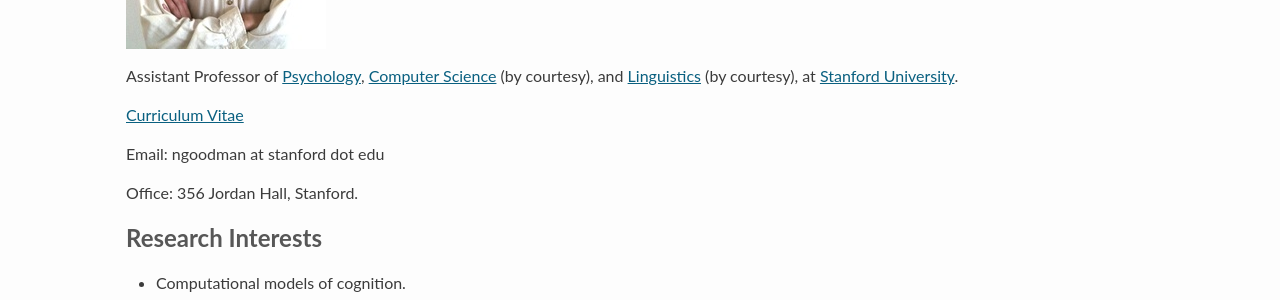
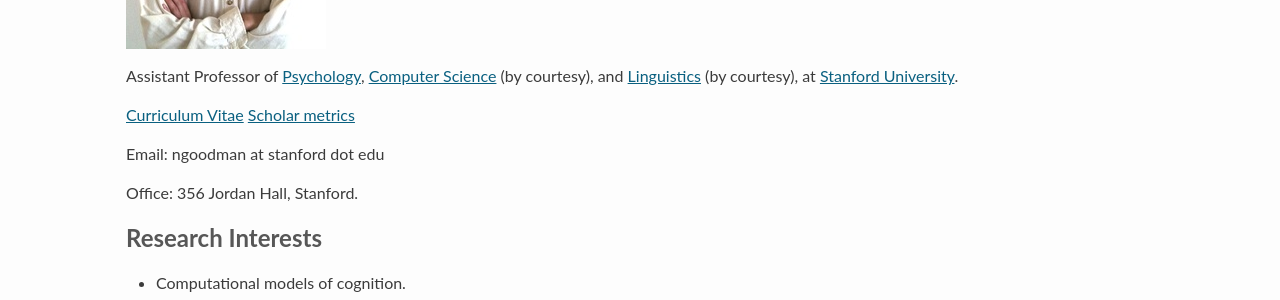
Before and after one commit to stanford-cocolab/cocolab.stanford.edu, a Jekyll site: the page built from ndg.md, in a window 1280 px wide. Shown: the part 367-667 px from the top of the page. Built offline with Jekyll 4.4.1, drawn with Linux system fonts in a browser that asks for light colours; Markdown is read by kramdown in place of the engine named in the settings.

Commit message:
add scholar to ndg

```diff
--- a/ndg.md
+++ b/ndg.md
@@ -10,6 +10,7 @@
 Assistant Professor of [Psychology](https://www.stanford.edu/dept/psychology/), [Computer Science](http://www-cs.stanford.edu/) (by courtesy), and [Linguistics](http://linguistics.stanford.edu/) (by courtesy), at [Stanford University](http://stanford.edu).
 
 [Curriculum Vitae](ndg-cv.pdf)
+[Scholar metrics](https://scholar.google.com/citations?user=OUpIbcQAAAAJ)
 
 Email: ngoodman at stanford dot edu
 
```
